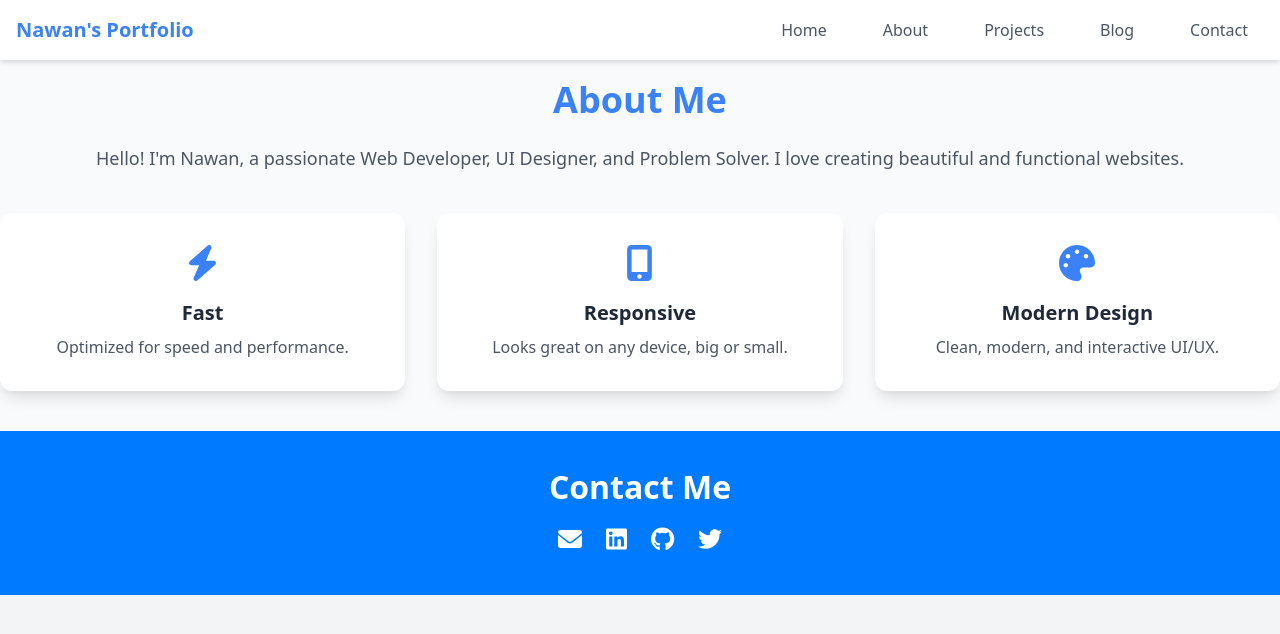
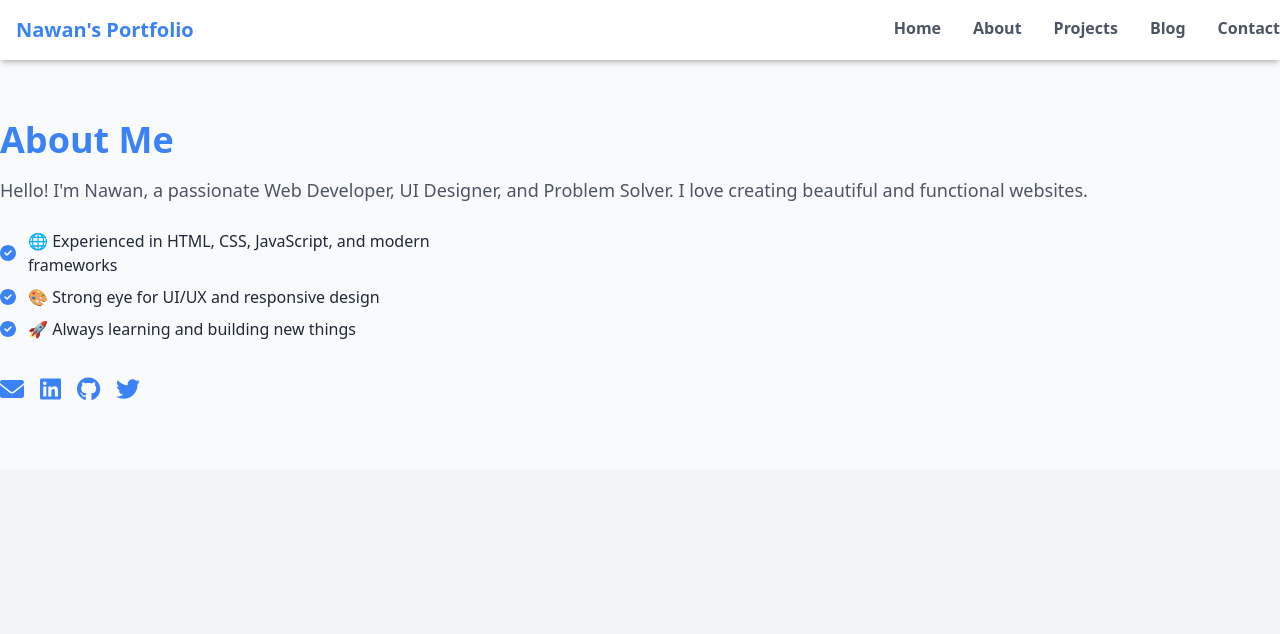
Before and after one commit to iamnawan/portfolio, a website built with Vite: page about.html in a window 1280 px wide. Built offline with nearby package versions, Linux system fonts and the light colour scheme.

Commit message:
Updates About.html

```diff
--- a/about.html
+++ b/about.html
@@ -16,6 +16,24 @@
   <div class="container mx-auto flex justify-between items-center p-4">
     <!-- Logo or Brand Name -->
     <a href="index.html" class="text-xl font-bold text-blue-500">Nawan's Portfolio</a>
+  </div>
+  </header>
+
+
+  <!-- Desktop Header (centered) -->
+  <header class="hidden md:flex bg-white shadow-md fixed top-0 left-0 w-full z-50 justify-center">
+    <div class="container mx-auto flex justify-between items-center p-4">
+    <!-- Logo or Brand Name -->
+    <a href="index.html" class="text-xl font-bold text-blue-500">Nawan's Portfolio</a>
+    </div>
+    <nav class="flex space-x-8 py-4">
+      <a href="index.html" class="text-gray-600 hover:text-blue-500 font-bold">Home</a>
+      <a href="about.html" class="text-gray-600 hover:text-blue-500 font-bold">About</a>
+      <a href="projects.html" class="text-gray-600 hover:text-blue-500 font-bold">Projects</a>
+      <a href="#blog" class="text-gray-600 hover:text-blue-500 font-bold">Blog</a>
+      <a href="#contact" class="text-gray-600 hover:text-blue-500 font-bold">Contact</a>
+    </nav>
+  </header>
 
     <!-- Mobile Menu Button -->
     <button id="menu-toggle" class="block md:hidden text-gray-600 focus:outline-none">
@@ -36,10 +54,38 @@
         <li><a href="#contact" class="text-gray-600 hover:text-blue-500 px-4 py-2">Contact</a></li>
       </ul>
     </nav>
-  </div>
-</header>
 
-<script>
+   <!-- Mobile Bottom Navigation (centered) -->
+  <nav class="fixed bottom-0 left-0 w-full bg-white shadow-t z-50 flex md:hidden justify-center items-center py-2 border-t border-gray-200">
+    <div class="flex justify-center space-x-8 w-full max-w-md">
+      <a href="index.html" class="flex flex-col items-center text-gray-600 hover:text-blue-500 text-xs">
+        <i class="fas fa-home text-xl"></i>
+        Home
+      </a>
+      <a href="about.html" class="flex flex-col items-center text-gray-600 hover:text-blue-500 text-xs">
+        <i class="fas fa-user text-xl"></i>
+        About
+      </a>
+      <a href="projects.html" class="flex flex-col items-center text-gray-600 hover:text-blue-500 text-xs">
+        <i class="fas fa-briefcase text-xl"></i>
+        Projects
+      </a>
+      <a href="#blog" class="flex flex-col items-center text-gray-600 hover:text-blue-500 text-xs">
+        <i class="fas fa-blog text-xl"></i>
+        Blog
+      </a>
+      <a href="#contact" class="flex flex-col items-center text-gray-600 hover:text-blue-500 text-xs">
+        <i class="fas fa-envelope text-xl"></i>
+        Contact
+      </a>
+    </div>
+  </nav>
+
+  <!-- ...rest of your content... -->
+
+
+
+<!-- <script>
   // JavaScript to toggle the mobile menu with animation
   (function () {
     const menuToggle = document.getElementById('menu-toggle');
@@ -58,7 +104,7 @@
       toggleBars[2].classList.toggle('-translate-y-2');
     });
   })();
-</script>
+</script> -->
 
     <!-- About Section -->
     <!-- <section id="about" class="pt-20 pb-10 bg-gray-50">
@@ -72,14 +118,14 @@
     </section> -->
     <!-- ...existing code... -->
 
-    <!-- About Section -->
+    <!-- About Section
     <section id="about" class="pt-20 pb-10 bg-gray-50">
       <div class="container mx-auto text-center">
           <h1 class="text-4xl font-bold text-blue-500 mb-6">About Me</h1>
         <p class="text-lg text-gray-600 leading-relaxed mb-10">
           Hello! I'm Nawan, a passionate Web Developer, UI Designer, and Problem Solver. I love creating beautiful and functional websites.
         </p>
-        <!-- Features Section -->
+
         <div class="grid grid-cols-1 md:grid-cols-3 gap-8">
           <div class="bg-white shadow-lg rounded-xl p-8 hover:shadow-2xl transition-all duration-300 transform hover:-translate-y-2 group cursor-pointer">
             <i class="fas fa-bolt text-blue-500 text-4xl mb-4 group-hover:animate-bounce"></i>
@@ -98,11 +144,57 @@
           </div>
         </div>
       </div>
+    </section> -->
+
+    <!-- ...existing code... -->
+
+<section id="about" class="pt-24 pb-16 bg-gray-50">
+  <div class="container mx-auto flex flex-col md:flex-row items-center md:items-start gap-12">
+    <!-- Profile Image -->
+    <!-- <div class="flex-shrink-0 mx-auto md:mx-0">
+      <img src="https://randomuser.me/api/portraits/men/32.jpg"
+      alt="Nawan Profile" class="rounded-2xl w-48 h-48 object-cover shadow-lg border-4 border-blue-100 hover:border-blue-400 transition duration-300">
+    </div> -->
+    <!-- About Content -->
+    <div class="flex-1 text-center md:text-left">
+      <h1 class="text-4xl font-bold text-blue-500 mb-4 animate-fade-in">About Me</h1>
+      <p class="text-lg text-gray-600 leading-relaxed mb-6 animate-fade-in delay-150">
+        Hello! I'm Nawan, a passionate Web Developer, UI Designer, and Problem Solver.
+        I love creating beautiful and functional websites.
+      </p>
+      <ul class="text-left mx-auto md:mx-0 max-w-md space-y-2 mb-8">
+        <li class="flex items-center gap-3">
+          <span class="text-blue-500"><i class="fas fa-check-circle"></i></span>
+          <span>🌐 Experienced in HTML, CSS, JavaScript, and modern frameworks</span>
+        </li>
+        <li class="flex items-center gap-3">
+          <span class="text-blue-500"><i class="fas fa-check-circle"></i></span>
+          <span>🎨 Strong eye for UI/UX and responsive design</span>
+        </li>
+        <li class="flex items-center gap-3">
+          <span class="text-blue-500"><i class="fas fa-check-circle"></i></span>
+          <span>🚀 Always learning and building new things</span>
+        </li>
+      </ul>
+      <div class="flex justify-center md:justify-start gap-4">
+        <a href="mailto:your-email@example.com" class="text-blue-500 hover:text-blue-700 text-2xl"><i class="fas fa-envelope"></i></a>
+        <a href="https://www.linkedin.com/in/gunawan-siburian" class="text-blue-500 hover:text-blue-700 text-2xl"><i class="fab fa-linkedin"></i></a>
+        <a href="https://github.com" class="text-blue-500 hover:text-blue-700 text-2xl"><i class="fab fa-github"></i></a>
+        <a href="https://twitter.com" class="text-blue-500 hover:text-blue-700 text-2xl"><i class="fab fa-twitter"></i></a>
+      </div>
+    </div>
+  </div>
+</section>
+
+
+    <section>
+
     </section>
 <!-- ...existing code... -->
 
     <!-- Footer -->
-    <footer id="contact" class="bg-blue-500 text-white py-10">
+    <!-- Footer -->
+    <!-- <footer id="contact" class="bg-blue-500 text-white py-10">
       <div class="container mx-auto text-center">
         <h2 class="text-2xl font-bold mb-4">Contact Me</h2>
         <div class="flex justify-center space-x-6">
@@ -112,7 +204,7 @@
           <a href="https://twitter.com" class="text-white text-2xl hover:text-yellow-400"><i class="fab fa-twitter"></i></a>
         </div>
       </div>
-    </footer>
+    </footer> -->
 
   </body>
 </html>
```
